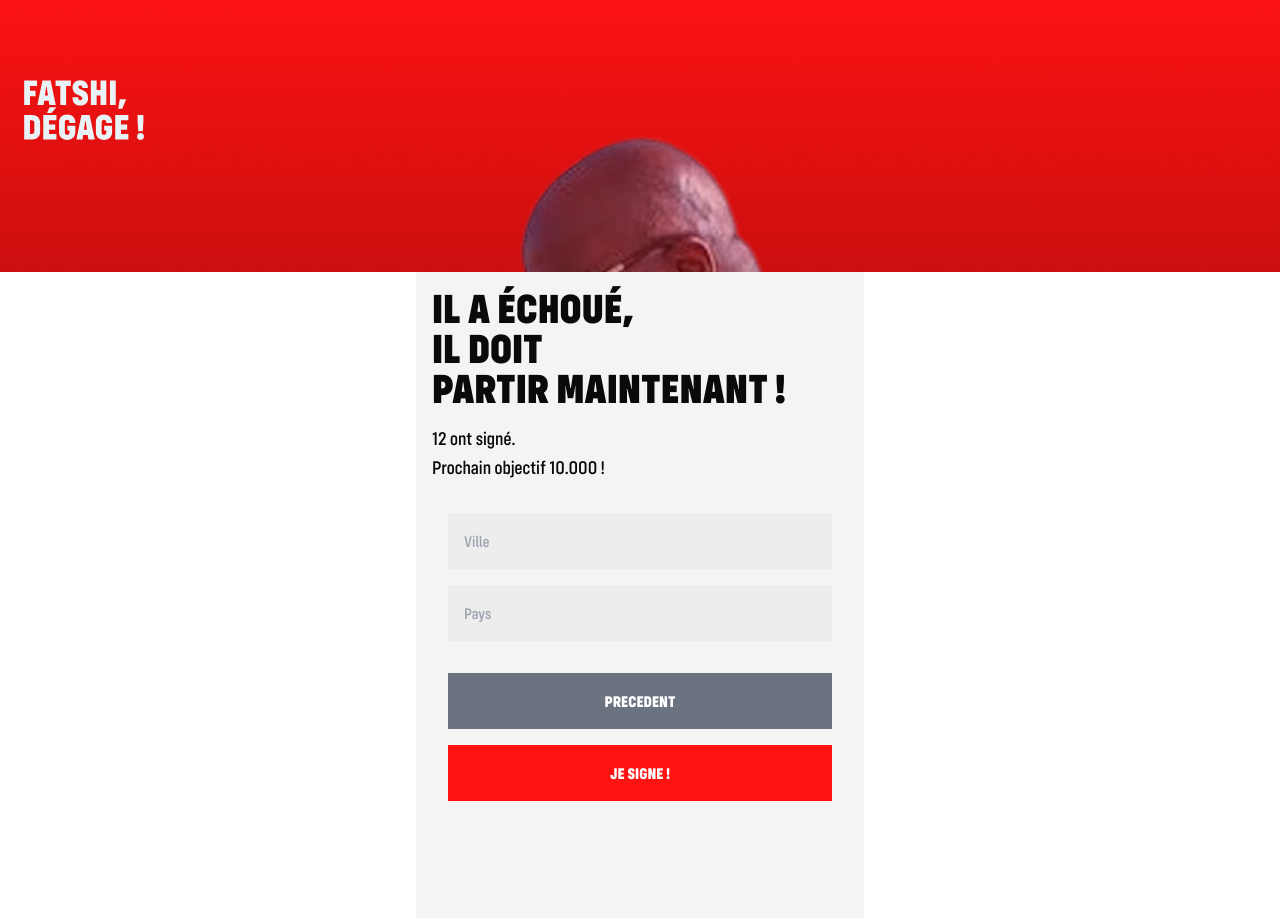
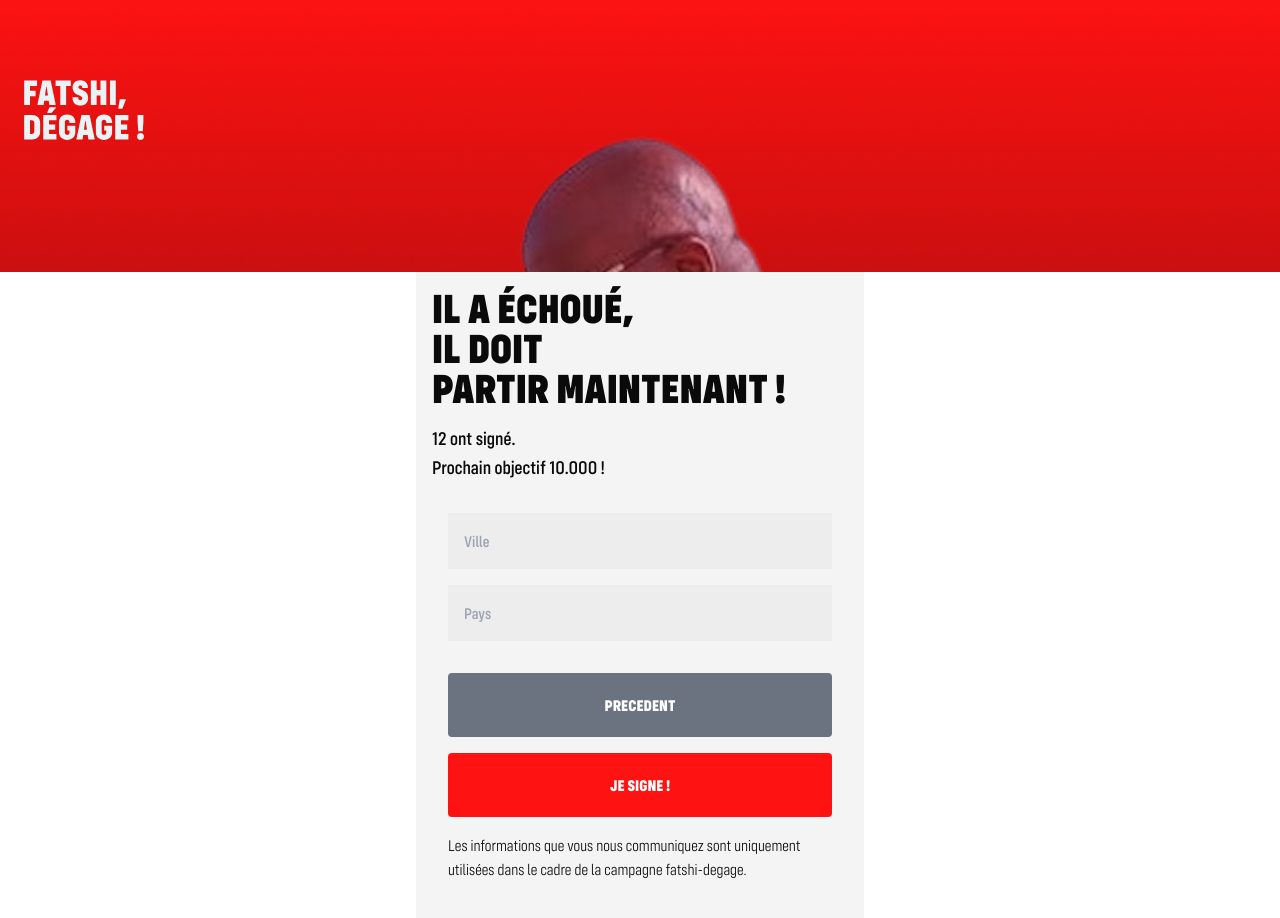
Before and after one commit to jambu43/fdegage, a Next.js app: page / in a window 1280 px wide. Both pictures are taken after a click on the button "SUIVANT". Shown: the top 918 px of the page. Built offline with nearby package versions, Linux system fonts and the light colour scheme.

Commit message:
Fix buton size

```diff
--- a/app/page.tsx
+++ b/app/page.tsx
@@ -40,16 +40,15 @@ export default function Home() {
     e.preventDefault();
     setIsSubmitting(true)
 
+    try {
+      const response = await fetch("/api/save-signature", {
+        method: "POST",
+        body: JSON.stringify(formData),
+        headers: { "Content-Type": "application/json" },
+      });
 
-    try {
-      // Add your form submission logic here
-      // Simulate API call
 
-      const response = await fetch("/api/register", {
-        method: "POST",
-        headers: { "Content-Type": "application/json" },
-        body: JSON.stringify(formData),
-      });
+
 
       if (response.ok) {
         await new Promise((resolve) => setTimeout(resolve, 1000))
@@ -80,7 +79,7 @@ export default function Home() {
 
 
   return (
-    <main className="min-h-screen relative">
+    <main className="relative">
       {/* Header */}
       <Header />
       <div className="relative max-w-md mx-auto p-4 bg-[#F4F4F4] min-h-screen">
@@ -126,7 +125,7 @@ export default function Home() {
                 className="w-full p-4 bg-[#EDEDED] border-[#EDEDED]  text-black"
                 required
               />
-              <button type="button" onClick={nextStep} className="bg-[#FF1212] text-white p-4 font-black w-full">
+              <button type="button" onClick={nextStep} className="bg-[#FF1212] text-white p-5 rounded-sm font-black w-full">
                 SUIVANT
               </button>
             </div>
@@ -154,13 +153,15 @@ export default function Home() {
               />
               <div className="flex justify-between">
               </div>
-              <button type="button" onClick={prevStep} className="bg-gray-500 text-white p-4 font-black w-full">
+              <button type="button" onClick={prevStep} className="bg-gray-500 text-white p-5 rounded-sm font-black w-full">
                   PRECEDENT
                 </button>
-              <button type="submit" className="bg-[#FF1212] text-white p-4 font-black w-full" disabled={isSubmitting}>
+              <button type="submit" className="bg-[#FF1212] text-white p-5 rounded-sm font-black w-full" disabled={isSubmitting}>
                 {isSubmitting ? "Envoi en cours..." : " JE SIGNE !"}
               </button>
-
+              <p className="font-light">
+              Les informations que vous nous communiquez sont uniquement utilisées dans le cadre de la campagne fatshi-degage.
+              </p>
             </div>
           )}
         </form>
```
